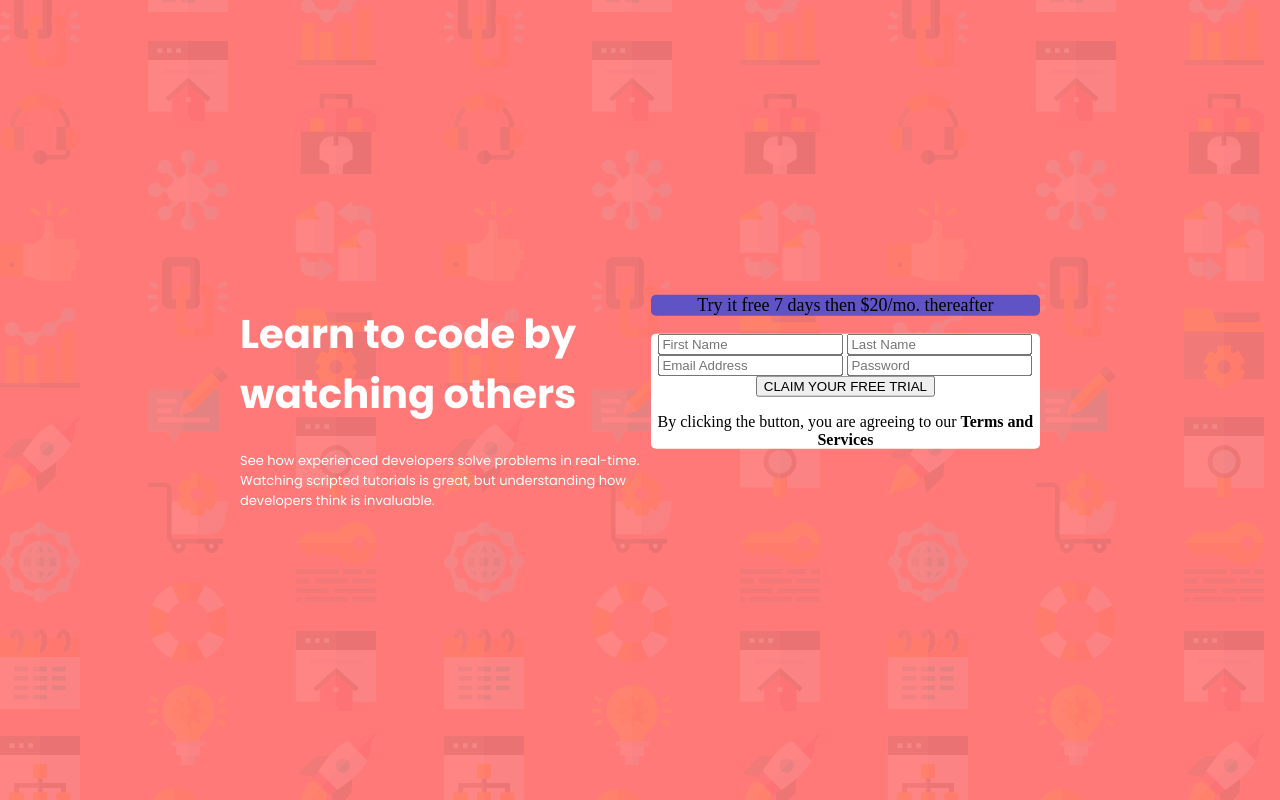
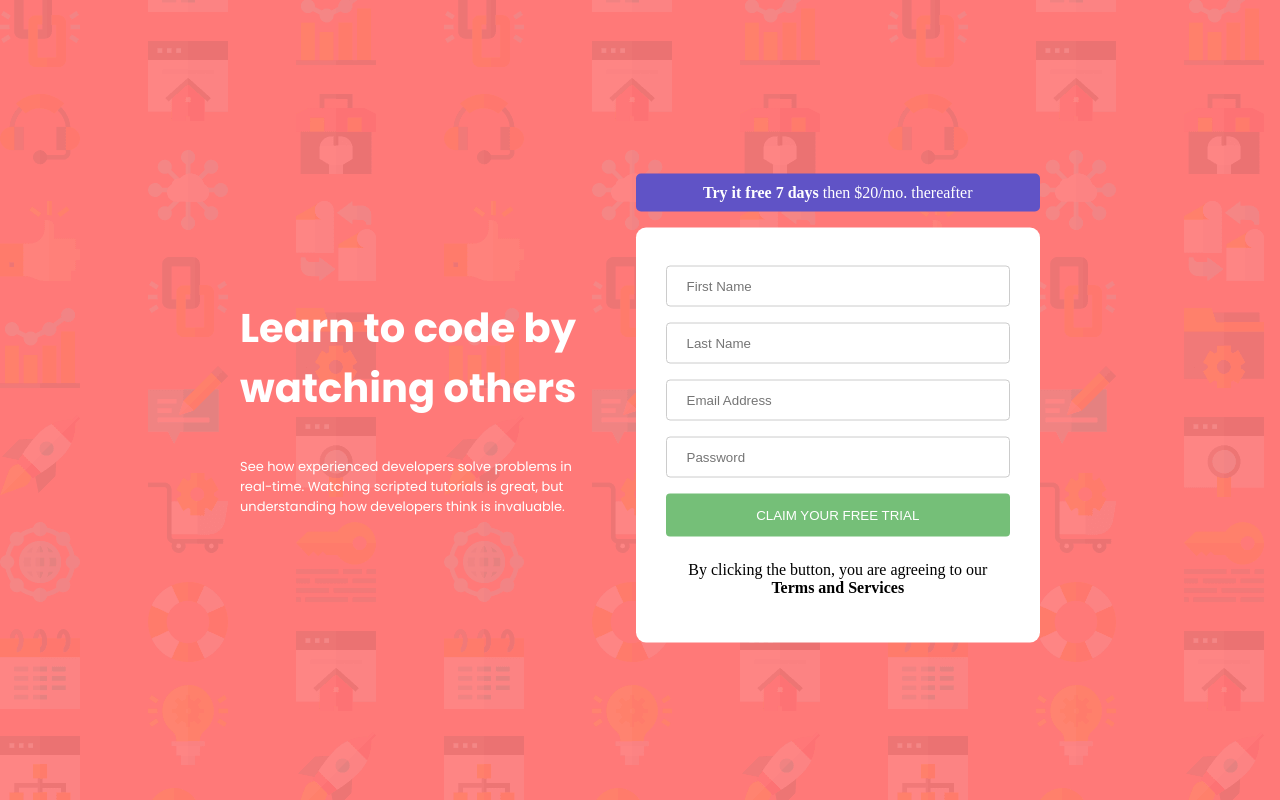
Before and after one commit to MirrorInstinct/Sign-Up-Form-Component, a plain HTML site: page index.html in a window 1280 px wide. Drawn offline with Linux system fonts and the light colour scheme.

Commit message:
Added CSS to fields box

```diff
--- a/index.html
+++ b/index.html
@@ -24,7 +24,7 @@
     </div>
 
     <div class="sign-up">
-      <p class="trial">Try it free 7 days then $20/mo. thereafter</p>
+      <p class="trial"><strong>Try it free 7 days</strong> then $20/mo. thereafter</p>
       <div class="fields">
         <input type="text" placeholder="First Name" required>
         <input type="text" placeholder="Last Name" required>
--- a/style.css
+++ b/style.css
@@ -23,11 +23,16 @@ body {
     transform: translate(-50%, -50%);
     min-width: 800px;
     max-width: 900px; /*This the ideal width but it needs to be worked on*/
+
 }
 
 .description {
     color: white;
     float: left;
+    display: flex;
+    flex-direction: column;
+    justify-content: center;
+    padding-right: 50px;
 }
 
 .description h1 {
@@ -48,13 +53,37 @@ body {
 
 .fields{
     background-color: white;
-    border-radius: 5px;
+    border-radius: 10px;
     text-align: center;
+    padding: 30px;
 }
+
+input {
+    width: 100%;
+    padding: 12px 20px;
+    margin: 8px 0;
+    display: inline-block;
+    border: 1px solid #ccc;
+    border-radius: 4px;
+    box-sizing: border-box;
+}
+
+input[type=submit] {
+    width: 100%;
+    background-color: #75bf78;
+    color: white;
+    padding: 14px 20px;
+    margin: 8px 0;
+    border: none;
+    border-radius: 4px;
+    cursor: pointer;
+  }
 
 .trial {
     background-color: #6053c6;
     border-radius: 5px;
     text-align: center;
-    font-size: large;
+    font-size: medium;
+    padding: 10px;
+    color: white;
 }
```
